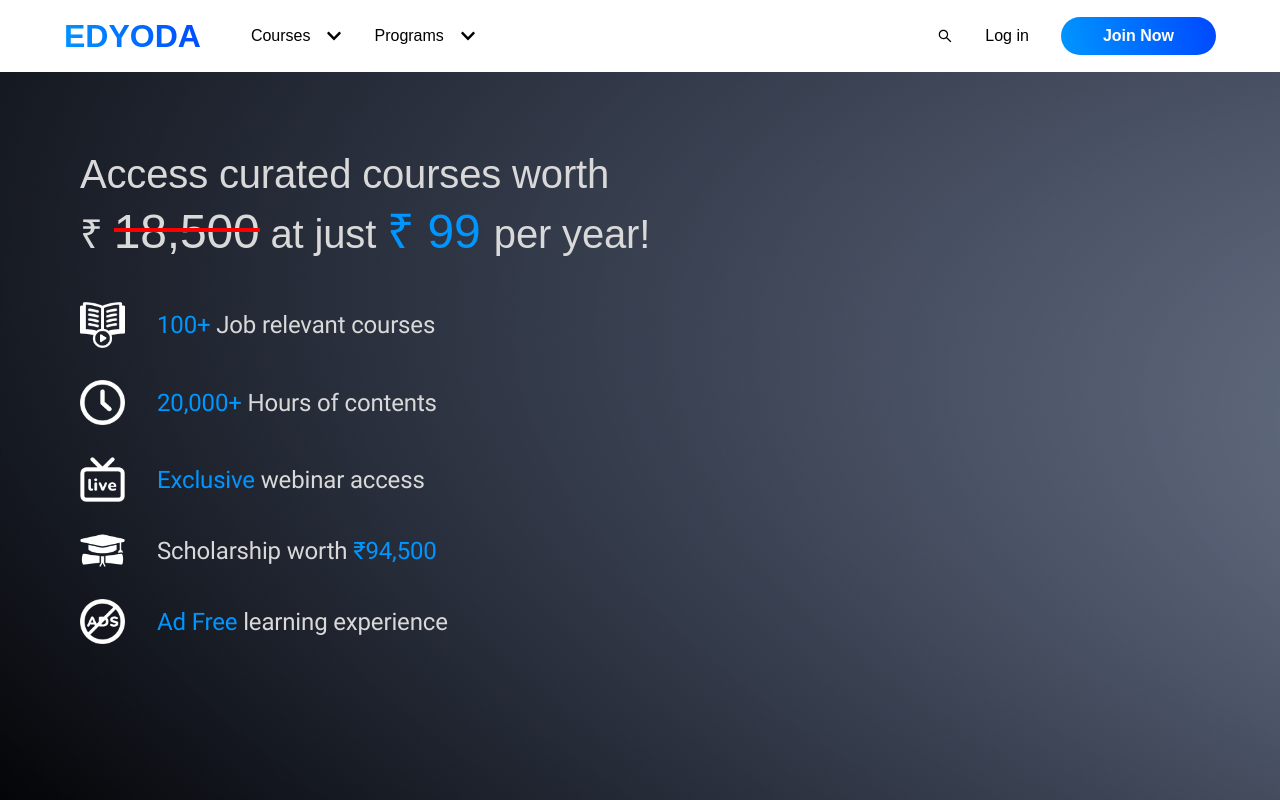
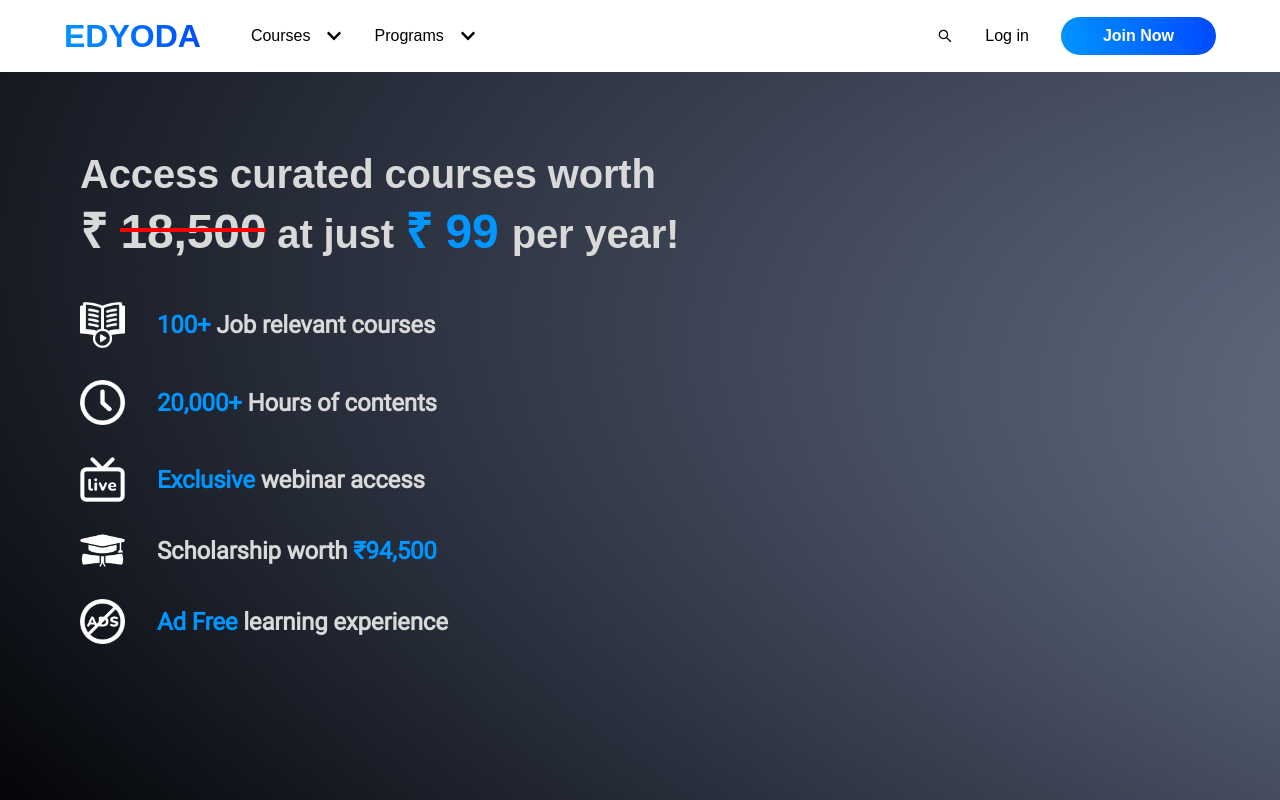
Before and after one commit to JayashTripathy/edyoda, a React (Vite) app: page / in a window 1280 px wide. Built offline with nearby package versions, Linux system fonts and the light colour scheme.

Commit message:
fixed font weight

```diff
--- a/src/components/homepage.jsx
+++ b/src/components/homepage.jsx
@@ -8,7 +8,7 @@ function homepage() {
         <div className="head-text">
           Access curated courses worth
           <div className="sub-head">
-            ₹ <span className="red-cut">18,500</span> at just{" "}
+          <span className="grow">₹ </span><span className="red-cut">18,500</span> at just{" "}
             <span className="highlight grow">₹ 99 </span>per year!
           </div>
         </div>
--- a/src/styles/homepage.css
+++ b/src/styles/homepage.css
@@ -14,7 +14,7 @@
   gap: 2.5rem;
 }
 .head-text {
-  font-weight: 400;
+  font-weight: 600;
   font-size: 2.5rem;
 }
 
@@ -49,4 +49,5 @@
   display: flex;
   gap: 2rem;
   align-items: center;
+  font-weight: 600;
 }
```
